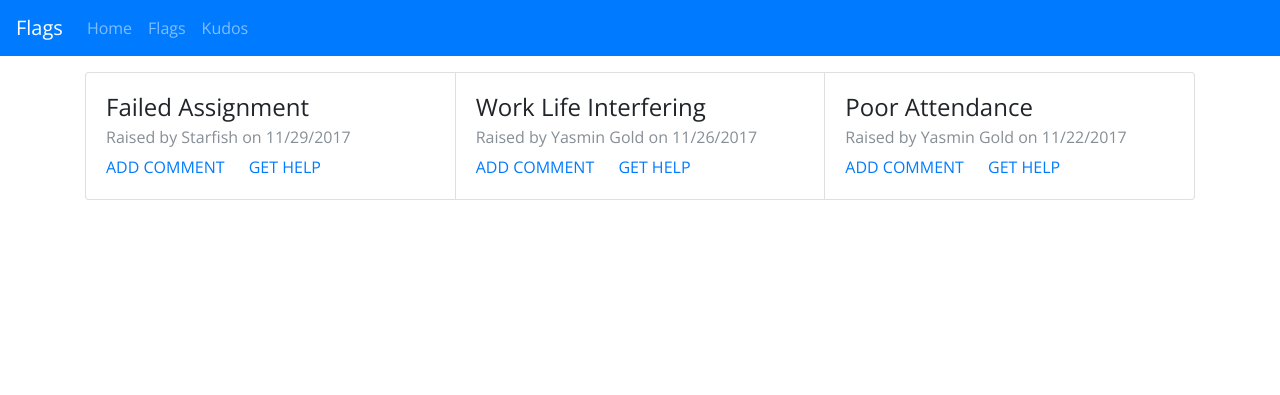
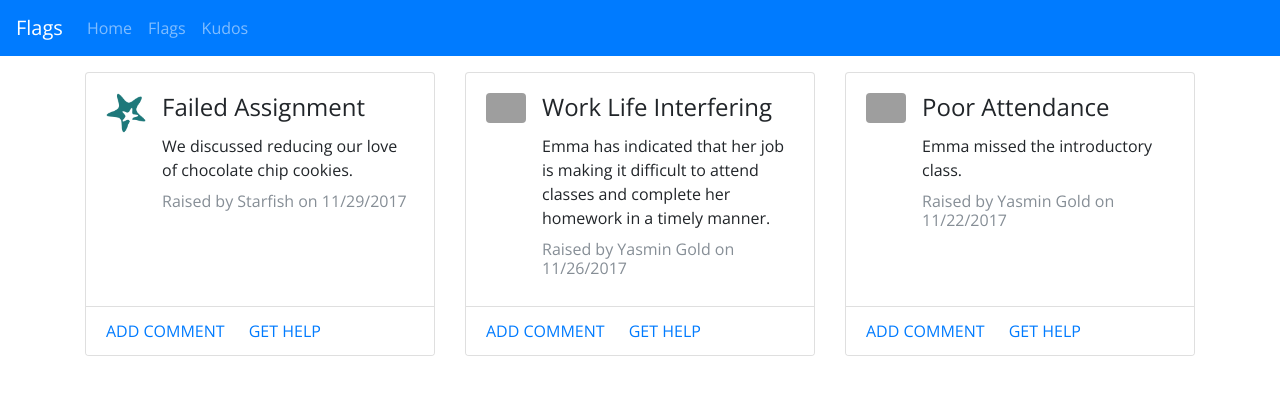
Before and after one commit to pglevy/starfish-student, a Jekyll site: the page built from flags-cards-bs.html, in a window 1280 px wide. Shown: the top 395 px of the page. Built offline with Jekyll 4.4.1, drawn with Linux system fonts in a browser that asks for light colours; nearby versions of some CDN libraries; grey boxes are pictures that could not be loaded.

Commit message:
more detailed flag cards

```diff
--- a/_data/flags.csv
+++ b/_data/flags.csv
@@ -1,4 +1,4 @@
-name,status,creator,assignee,created,due date,context,avatar
-Failed Assignment,Open,Starfish,Edward Ford,11/29/2017,12/13/2017,Microbiology (SCI-BIOL220-500-201702),/starfish-student/images/Starfish Avatar @2x.png
-Work Life Interfering,Open,Yasmin Gold,Violet Owens,11/26/2017,12/10/2017,,https://randomuser.me/api/portraits/women/2.jpg
-Poor Attendance,Open,Yasmin Gold,Violet Owens,11/22/2017,12/6/2017,Freshmen Seminar (UNIV-FRSH101-600-201703),https://randomuser.me/api/portraits/women/2.jpg
+name,status,creator,assignee,created,due_date,context,avatar,raise_comment
+Failed Assignment,Open,Starfish,Edward Ford,11/29/2017,12/13/2017,Microbiology (SCI-BIOL220-500-201702),/starfish-student/images/Starfish Avatar @2x.png,We discussed reducing our love of chocolate chip cookies.
+Work Life Interfering,Open,Yasmin Gold,Violet Owens,11/26/2017,12/10/2017,,https://randomuser.me/api/portraits/women/2.jpg,Emma has indicated that her job is making it difficult to attend classes and complete her homework in a timely manner.
+Poor Attendance,Open,Yasmin Gold,Violet Owens,11/22/2017,12/6/2017,Freshmen Seminar (UNIV-FRSH101-600-201703),https://randomuser.me/api/portraits/women/2.jpg,Emma missed the introductory class.
--- a/flags-cards-bs.html
+++ b/flags-cards-bs.html
@@ -5,13 +5,20 @@ menu-button: face
 menu-button-href: dashboard.html
 ---
 
-<div class="card-group">
+<div class="card-deck">
   {% for member in site.data.flags %}
   <div class="card">
     <div class="card-body">
+      <div class="media">
+        <img class="mr-3 rounded" width="40" src="{{member.avatar}}" alt="Generic placeholder image">
+        <div class="media-body">
           <h4 class="card-title">{{member.name}}</h4>
+          <p class="card-text">{{member.raise_comment}}</p>
           <h6 class="card-subtitle mb-2 text-muted">Raised by {{member.creator}} on {{member.created}}</h6>
-    <!-- <p class="card-text">Some quick example text to build on the card title and make up the bulk of the card's content.</p> -->
+        </div>
+      </div>
+    </div>
+    <div class="card-footer bg-white">
      <a href="#" class="card-link">ADD COMMENT</a>
      <a href="#" class="card-link">GET HELP</a>
    </div>
```
Lines whose indentation alone changed are shown as unchanged.
